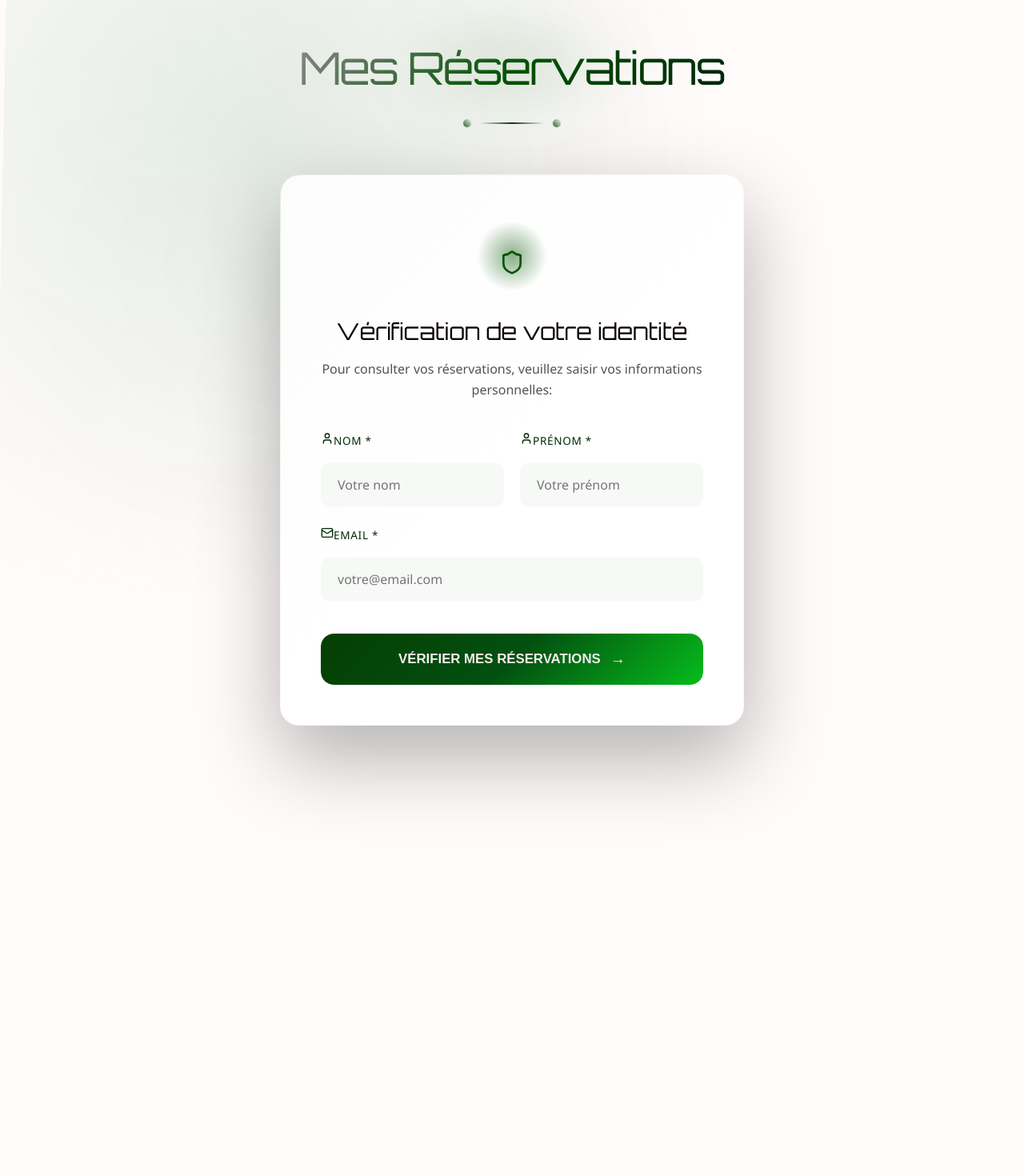
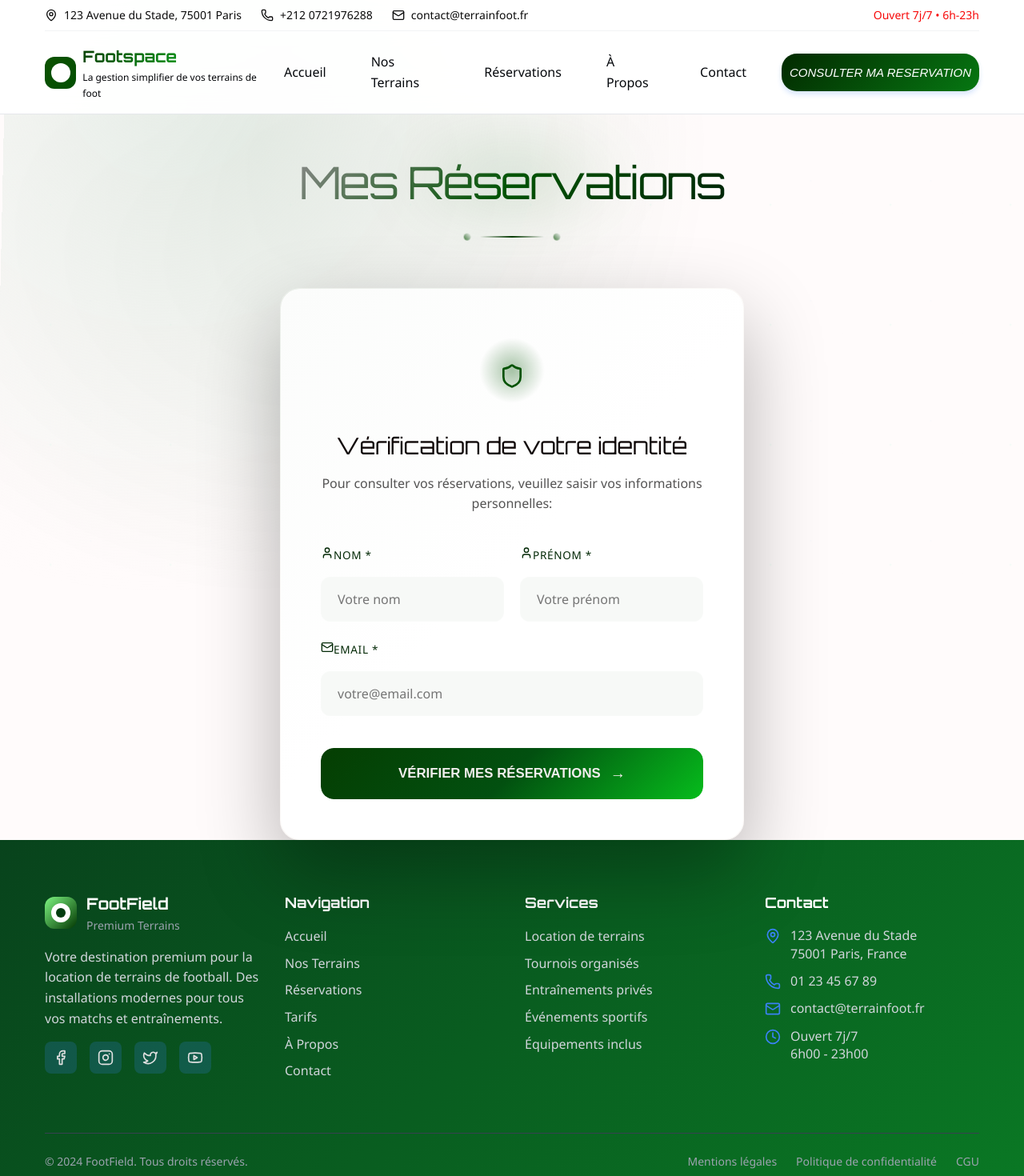
Before and after one commit to oumar782/Footspace-Reservation, a React (Vite) app: page /Consultation-reservation in a window 1280 px wide. Shown: the top 1470 px of the page at 80% size. Before the commit the page ends 907 px from the top, so only its background shows below. Built offline with nearby package versions, Linux system fonts and the light colour scheme.

Commit message:
first commit124356

```diff
--- a/src/pages/consultationReserve.jsx
+++ b/src/pages/consultationReserve.jsx
@@ -23,6 +23,8 @@ import {
   Star,
   Eye
 } from 'lucide-react';
+import Header from "../composant/Header";
+import Footer from "../composant/Footer";
 
 const ReservationView = ({ reservationData, onBack }) => {
   const [reservations, setReservations] = useState([]);
@@ -555,6 +557,8 @@ const ReservationView = ({ reservationData, onBack }) => {
 
   if (loading) {
     return (
+      <>
+        <Header />
         <div className="rv-container">
           <div className="rv-background-pattern"></div>
           <div className="rv-loading-container">
@@ -563,10 +567,14 @@ const ReservationView = ({ reservationData, onBack }) => {
             <p className="rv-loading-text">Chargement de vos réservations...</p>
           </div>
         </div>
+        <Footer />
+      </>
     );
   }
 
   return (
+    <>
+      <Header />
       <div className="rv-container">
         <div className="rv-background-pattern"></div>
 
@@ -935,6 +943,8 @@ const ReservationView = ({ reservationData, onBack }) => {
           </div>
         )}
       </div>
+      <Footer />
+    </>
   );
 };
 
```
Lines whose indentation alone changed are shown as unchanged.
